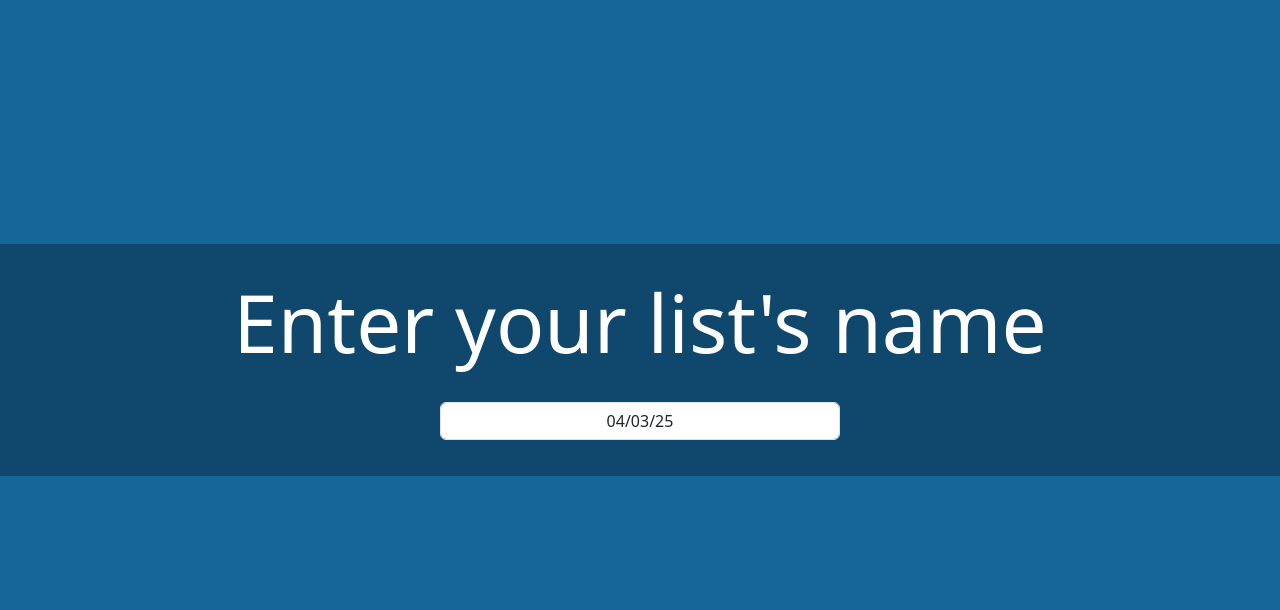
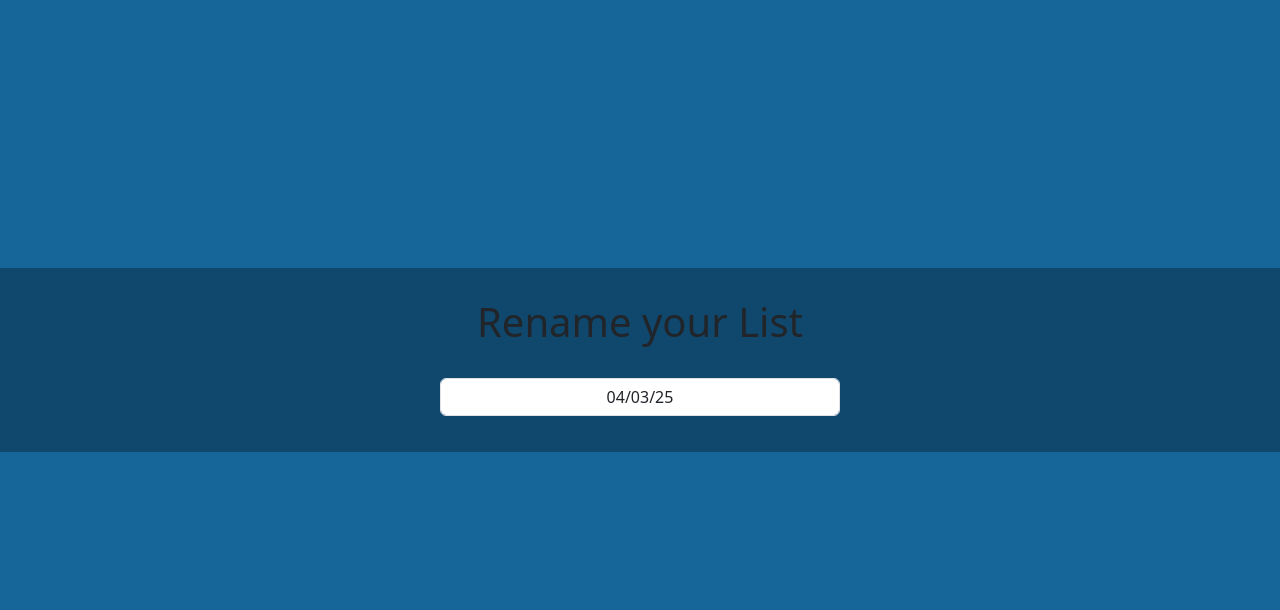
Before and after one commit to BolognaKenshin/to-do-list, a Flask app: a page that uses templates/footer.html in a window 1280 px wide. Shown: the part 40-650 px from the top of the page. Run offline with Flask 3, Linux system fonts and the light colour scheme; some libraries are stand-ins or nearby versions.

Commit message:
Dev Branch

```diff
--- a/main.py
+++ b/main.py
@@ -52,7 +52,7 @@ class ListName(db.Model):
     id: Mapped[int] = mapped_column(Integer, primary_key=True)
     list_name: Mapped[str] = mapped_column(String(250), nullable=False)
     list_users: Mapped[List['Users']] = relationship(secondary=relationships_table, back_populates="list_names")
-    list_items: Mapped[List['ToDoItem']] = relationship()
+    list_items: Mapped[List['ToDoItem']] = relationship(cascade="all, delete-orphan")
     list_url_id: Mapped[str] = mapped_column(String(), nullable=False, unique=True)
 
 # Pulled via relationship with list name
@@ -143,17 +143,29 @@ def all_lists():
 # List name is stored in flask session
 @app.route("/name-list", methods=["GET", "POST"])
 def name_list():
+    rename = request.args.get('rename')
     name_form = ToDoNameForm()
     session['list_items'] = []
     if name_form.validate_on_submit():
         l_name = name_form.to_do_name.data
         # Check for if user already has a list with the same name
         if not any(l_name == list_name.list_name for list_name in current_user.list_names):
-            session['list_name'] = name_form.to_do_name.data
-            return redirect(url_for('new_list'))
+
+            # Checking if a list is being renamed or if a new list is being made via 'rename' variable from 'edit-list.html'
+            if not rename == 'rename':
+                session['list_name'] = name_form.to_do_name.data
+                return redirect(url_for('new_list'))
+
+            else:
+                list_url_id = request.args.get('url_id')
+                list_to_rename = db.session.execute(db.Select(ListName).where(ListName.list_url_id == list_url_id)).scalar()
+                list_to_rename.list_name = l_name
+                db.session.commit()
+                return redirect(url_for('edit_list', list_url_id=list_url_id))
+
         else:
-            flash("There is another list with that name registered to your account.")
-    return render_template('name-list.html', current_user=current_user, name_form=name_form)
+                flash("There is another list with that name registered to your account.")
+    return render_template('name-list.html', current_user=current_user, name_form=name_form, rename=rename)
 
 # Generated after naming your list, lets you create to-do items - Stores them in flask session
 @app.route("/new-list", methods=["GET", "POST"])
@@ -189,7 +201,7 @@ def edit_list(list_url_id):
         new_item = {"task": item_form.task.data}
         session['list_items'].append(new_item['task'])
         session.modified = True
-    return render_template('edit-list.html', current_user=current_user, list_name=list_to_edit.list_name,
+    return render_template('edit-list.html', current_user=current_user, list=list_to_edit,
                            item_form=item_form, tasks=session['list_items'])
 
 
@@ -229,6 +241,7 @@ def save_new_list():
             if i < len(list_to_edit.list_items):
                 item = list_to_edit.list_items[i]
                 item.item = session['list_items'][i]
+                item.order_num = save_index
                 save_index += 1
             else:
 
@@ -243,6 +256,14 @@ def save_new_list():
     db.session.commit()
     return redirect(url_for("all_lists", current_user=current_user))
 
+# Deletes parent ListName and ToDoItems children along with it via cascade defined in relationship
+@app.route("/delete-list", methods=["GET"])
+def delete_list():
+    list_id = request.args.get('list_name_id')
+    list_to_delete = db.get_or_404(ListName, list_id)
+    db.session.delete(list_to_delete)
+    db.session.commit()
+    return redirect(url_for('all_lists'))
 
 if __name__ == "__main__":
     app.run(debug=True)
--- a/static/css/styles.css
+++ b/static/css/styles.css
@@ -9,6 +9,11 @@ a {
 
 #all-lists-main{
     display: block;
+}
+
+.popover {
+    height: 200px;
+    width: 200px;
 }
 
 .form {
--- a/templates/edit-list.html
+++ b/templates/edit-list.html
@@ -8,9 +8,9 @@
         {% endfor %}
         {% endwith %}
 
-        <p class="list-name">{{ list_name }} <i class="bi bi-pencil-square name-pencil"></i></p>
+        <p class="list-name">{{ list.list_name }} <a href="{{ url_for('name_list', rename='rename', url_id=list.list_url_id) }}"><i class="bi bi-pencil-square name-pencil"></i></a></p>
 
-        <button id="save-button" onclick="window.location.href='{{ url_for('save_new_list', new_list=False) }}'">Save</button>
+        <button type="button" id="save-button" onclick="window.location.href='{{ url_for('save_new_list', new_list=False) }}'">Save</button>
     </div>
     <div id="list-item-bar">
         {{ render_form(item_form, novalidate=True) }}
--- a/templates/footer.html
+++ b/templates/footer.html
@@ -7,5 +7,13 @@
             </div>
         </footer>
         {{ bootstrap.load_js() }}
+        <script>
+            document.addEventListener('DOMContentLoaded', function () {
+                var popoverTriggerList = [].slice.call(document.querySelectorAll('[data-bs-toggle="popover"]'))
+                var popoverList = popoverTriggerList.map(function (popoverTriggerEl) {
+                return new bootstrap.Popover(popoverTriggerEl, {html: true, sanitize: false});
+                });
+               });
+        </script>
     </body>
 </html>
--- a/templates/index.html
+++ b/templates/index.html
@@ -5,8 +5,8 @@
         <h1 id="homepage-title">Welcome to To-Do Share</h1>
         <p id="homepage-text">Create, edit, save and share your own to-do lists! </p>
         <div id="homepage-btn-div">
-        <button class="homepage-btn" id="homepage-sign-btn" onclick="window.location.href='{{ url_for('sign_up') }}'">Sign up</button>
-        <button class="homepage-btn" id="homepage-log-btn" onclick="window.location.href='{{ url_for('log_in') }}'">Log in</button>
+        <button type="button" class="homepage-btn" id="homepage-sign-btn" onclick="window.location.href='{{ url_for('sign_up') }}'">Sign up</button>
+        <button type="button" class="homepage-btn" id="homepage-log-btn" onclick="window.location.href='{{ url_for('log_in') }}'">Log in</button>
         </div>
     </div>
 </main>
--- a/templates/name-list.html
+++ b/templates/name-list.html
@@ -2,7 +2,11 @@
 
 <main>
     <div id="name-list-div">
-        <h1 id="name-list-h1">Enter your list's name</h1>
+        {% if rename: %}
+        <h1 class="name-list-h1">Rename your List</h1>
+        {% else %}
+        <h1 class="name-list-h1">Enter your list's name</h1>
+        {% endif %}
 
         {% with messages = get_flashed_messages() %}
         {% for message in messages %}
```
Also changed, not shown: templates/lists.html (+8 -1 lines), instance/to-dos.db.
